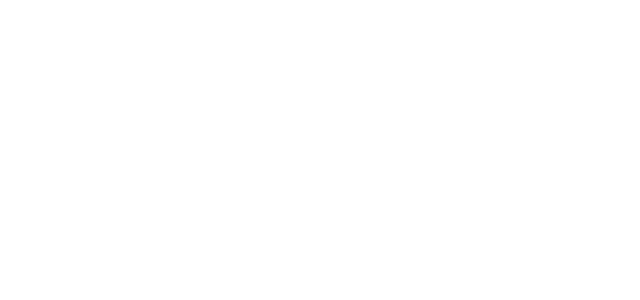
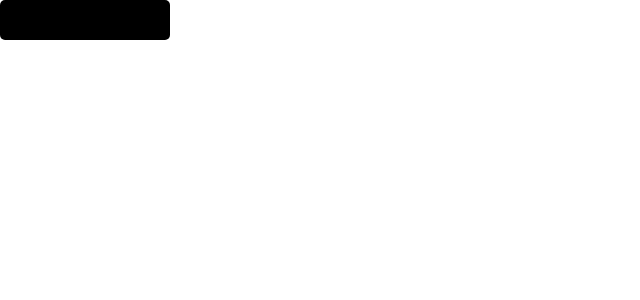
Before and after one commit to lbalbas/YelpCamp, a Next.js app in the folder app/: page /components/Button in a window 1280 px wide. Shown: the top 300 px of the page, without its empty margins (0-640 px from the left). Built offline with nearby package versions, Linux system fonts and the light colour scheme.

Commit message:
Styled button

```diff
--- a/app/pages/_app.js
+++ b/app/pages/_app.js
@@ -1,3 +1,4 @@
+import "./app.scss";
 function MyApp({ Component, pageProps }) {
 	return <Component {...pageProps} />;
 }
--- a/app/pages/app.scss
+++ b/app/pages/app.scss
@@ -4,8 +4,18 @@
 	padding: 0;
 	box-sizing: border-box;
 }
-
-.button{
+* {
+	font-family: 'Archivo', sans-serif;
+}
+.button {
+	background-color: black;
 	border: none;
 	border-radius: 5px;
+	color: white;
+	cursor: pointer;
+	font-weight: 600;
+	text-align: center;
+	min-width: 170px;
+	padding: 20px 0 20px 0;
+	font-size: 14px;
 }
--- a/app/pages/components/Button.js
+++ b/app/pages/components/Button.js
@@ -1,5 +1,5 @@
 import React from "react";
 
 export default function button(props) {
-	return <a className="button">{props.children}</a>;
+	return <button className="button">{props.children}</button>;
 }
--- a/app/pages/index.js
+++ b/app/pages/index.js
@@ -1,6 +1,5 @@
 import Head from "next/head";
 import Button from "./components/Button";
-
 
 export default function Home() {
 	return (
@@ -11,7 +10,7 @@
 			</Head>
 			<div>
 				<h1>Hello World</h1>
-				<Button>Hi</Button>
+				<Button>View Campgrounds</Button>
 			</div>
 		</div>
 	);
```
